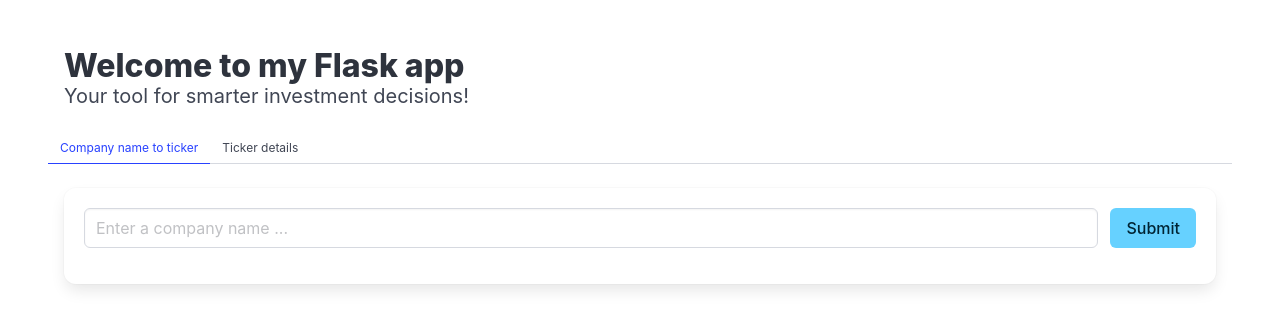
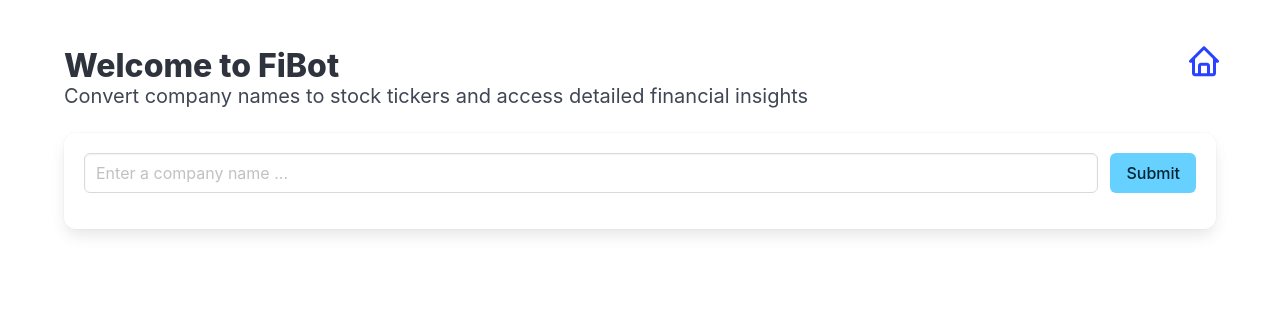
Before and after one commit to mdkwe/FiBot, a Flask app: page / in a window 1280 px wide. Shown: the top 329 px of the page. Run offline with Flask 3, Linux system fonts and the light colour scheme.

Commit message:
final version

```diff
--- a/app/app.py
+++ b/app/app.py
@@ -15,20 +15,18 @@
 
     return render_template('index.html', df_filtered=df_filtered)
 
-@app.route('/ticker', methods=['GET', 'POST'])
-def ticker():
-    stock_info = None
-    latest_news = None
-    if request.method == 'POST':
-        ticker_name = request.form.get('ticker_name')
-        if ticker_name:
-            stock_info = get_stock_info(ticker_name)
-            long_name = stock_info['Name']
-            latest_news = get_company_news(long_name,ticker_name)
-            print("done")
+@app.route('/<ticker>')
+def ticker_info(ticker):
+    if request.method == 'GET':
+        if ticker:
+                stock_info = get_stock_info(ticker)
+                long_name = stock_info['Name']
+                latest_news = get_company_news(long_name,ticker)
+                print("done")
     return render_template('ticker.html',
                                 stock_info=stock_info,
                                 latest_news=latest_news)
 
+
 if __name__ == '__main__':
     app.run(debug=True)
--- a/app/templates/base.html
+++ b/app/templates/base.html
@@ -1,5 +1,6 @@
 <!DOCTYPE html>
 <html>
+
 <head>
   <meta charset="utf-8">
   <meta name="viewport" content="width=device-width, initial-scale=1">
@@ -8,23 +9,27 @@
   <link href='https://unpkg.com/boxicons@2.1.4/css/boxicons.min.css' rel='stylesheet'>
   <link rel="stylesheet" href="{{ url_for('static', filename='styles.css') }}">
 </head>
+
 <body>
   <section class="section">
     <div class="container mb-5">
-        <h1 class="title">
-          {% block name %}Welcome to my Flask app{% endblock %}
+      <div class="is-flex is-justify-content-space-between is-align-items-center">
+        <h1 class="title mb-0">
+          {% block name %}Welcome to FiBot{% endblock %}
         </h1>
+
+        <!-- Home Icon -->
+        <div class="icon-home">
+          <a href="{{ url_for('index') }}" title="Go to Home">
+            <span class="icon">
+              <i class="bx bx-home bx-md"></i>
+            </span>
+          </a>
+        </div>
+      </div>
       <p class="subtitle">
-          {% block subtitle %}Your tool for smarter investment decisions!{% endblock %}
+        {% block subtitle %}Convert company names to stock tickers and access detailed financial insights{% endblock %}
       </p>
-      </div>
-
-      <!-- Tabs Navigation -->
-      <div class="tabs is-small">
-        <ul>
-          <li class="{% block company_tab_class %}{% endblock %}" id="company-tab"><a href="#" data-url="{{ url_for('index') }}">Company name to ticker</a></li>
-          <li class="{% block ticker_tab_class %}{% endblock %}" id="ticker-tab"><a href="#" data-url="{{ url_for('ticker') }}">Ticker details</a></li>
-        </ul>
     </div>
 
     <!-- Content Section -->
@@ -32,47 +37,6 @@
       {% block content %}{% endblock %}
     </div>
   </section>
+</body>
 
-    <script>
-      // JavaScript to handle tab navigation and route change
-      document.addEventListener('DOMContentLoaded', function() {
-        const tabs = document.querySelectorAll('.tabs ul li a');
-
-        tabs.forEach(tab => {
-          tab.addEventListener('click', function(event) {
-            event.preventDefault();
-            const url = this.getAttribute('data-url');
-            fetchContent(url);
-            history.pushState(null, '', url);
-          });
-        });
-
-        // Function to fetch and display the content
-        function fetchContent(url) {
-          fetch(url)
-            .then(response => response.text())
-            .then(html => {
-              const parser = new DOMParser();
-              const doc = parser.parseFromString(html, 'text/html');
-              const newContent = doc.querySelector('#content').innerHTML;
-              document.querySelector('#content').innerHTML = newContent;
-
-              // Update active tab
-              tabs.forEach(tab => {
-                tab.parentElement.classList.remove('is-active');
-              });
-              const activeTab = Array.from(tabs).find(tab => tab.getAttribute('data-url') === url);
-              activeTab.parentElement.classList.add('is-active');
-            })
-            .catch(error => console.error('Error fetching content:', error));
-        }
-
-        // Handle back/forward button navigation
-        window.addEventListener('popstate', function() {
-          const url = window.location.pathname;
-          fetchContent(url);
-        });
-      });
-    </script>
-  </body>
 </html>
--- a/app/templates/index.html
+++ b/app/templates/index.html
@@ -5,7 +5,7 @@
 {% block company_tab_class %}is-active{% endblock %}
 
 {% block content %}
-  <div class="box" id="company-form">
+  <div class="box">
     <form method="POST">
       <div class="field is-grouped  mb-4">
         <p class="control is-expanded">
@@ -30,7 +30,7 @@
         <tbody>
           {% for row in df_filtered %}
           <tr>
-            <td>{{ row['Ticker'] }}</td>
+            <td><a href="http://127.0.0.1:5000/{{ row['Ticker'] }}">{{ row['Ticker'] }}</a></td>
             <td>{{ row['Company Name'] }}</td>
             <td>{{ row['Exchange'] }}</td>
           </tr>
```
Also changed, not shown: app/templates/ticker.html (+1 -12 lines), README.md, app/static/img/search_company_name.png (added), app/static/img/ticker_and_detail.png (added), 1 other file. Lines whose indentation alone changed are shown as unchanged.
